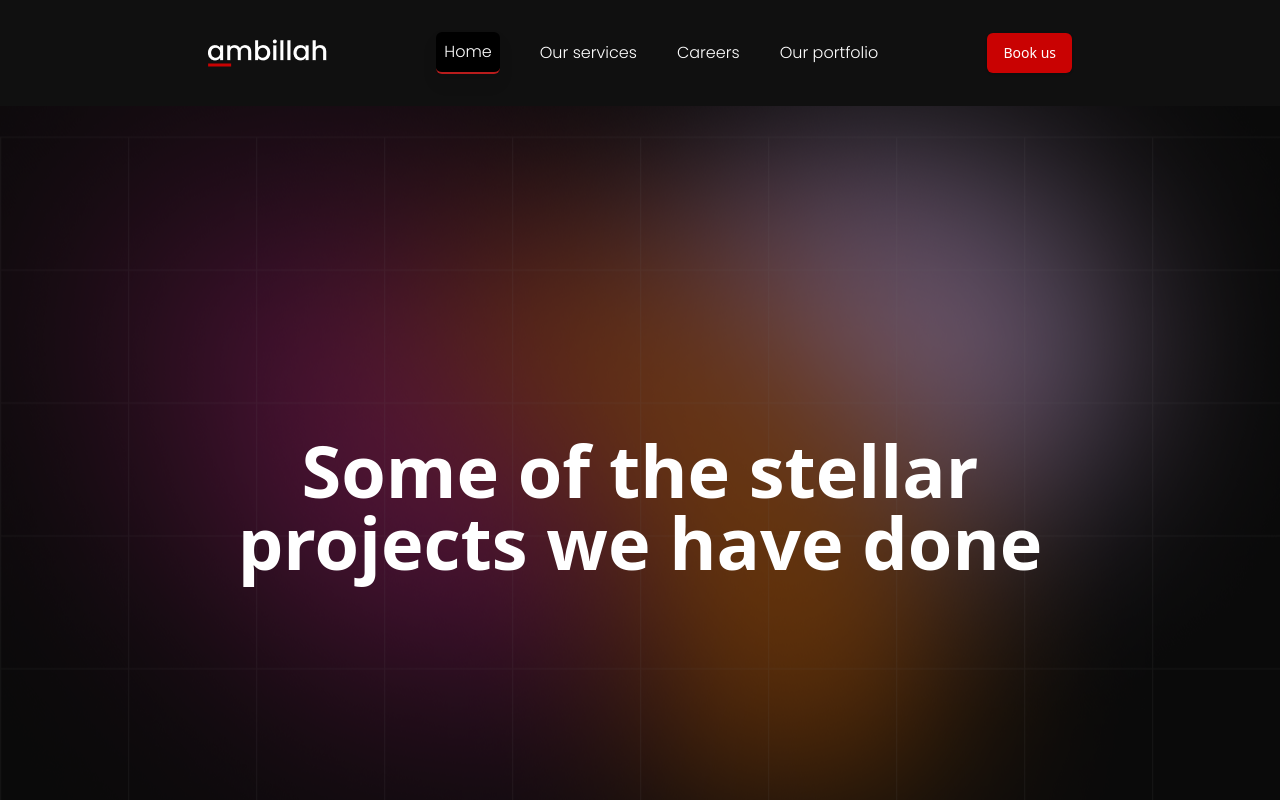
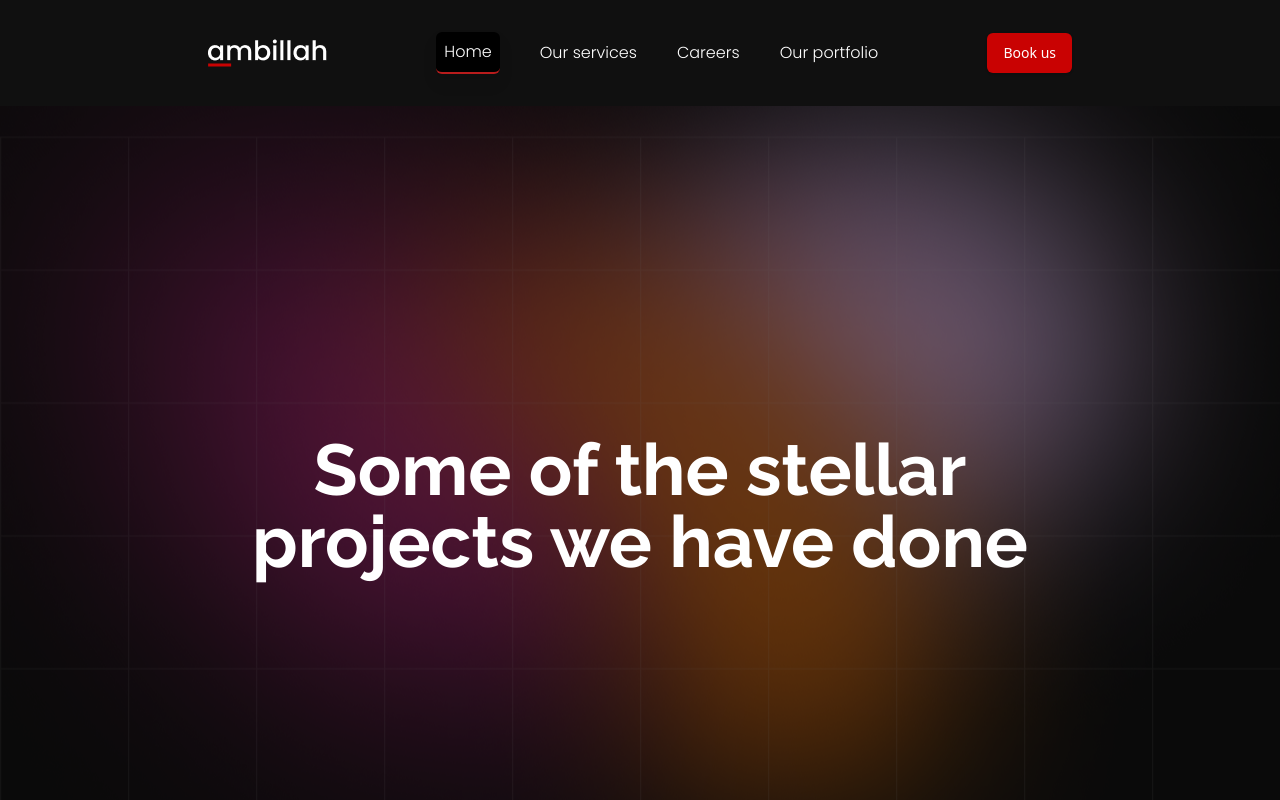
Before and after one commit to Bewizi/Ambillah, a Vue app: page /portfolio in a window 1280 px wide. Shown: the top 800 px of the page. Built offline with nearby package versions, Linux system fonts and the light colour scheme; what vue3-marquee would draw is missing.

Commit message:
Raleway font-family added to the hero section h1

```diff
--- a/src/components/HeroSection/PorfolioHero.vue
+++ b/src/components/HeroSection/PorfolioHero.vue
@@ -4,7 +4,7 @@
   <section class="hero h-[100vh] bg-cover bg-center bg-[url('/images/img_15.png')]">
     <div class="max-w-4xl mx-auto px-5 lg:px-0">
       <div class="flex flex-col items-center justify-center text-center h-[100vh]">
-        <h1 class="text-4xl md:text-6xl lg:text-7xl font-bold">
+        <h1 class="text-4xl md:text-6xl lg:text-7xl font-bold font-Raleway">
           Some of the stellar <br />
           projects we have done
         </h1>
```
